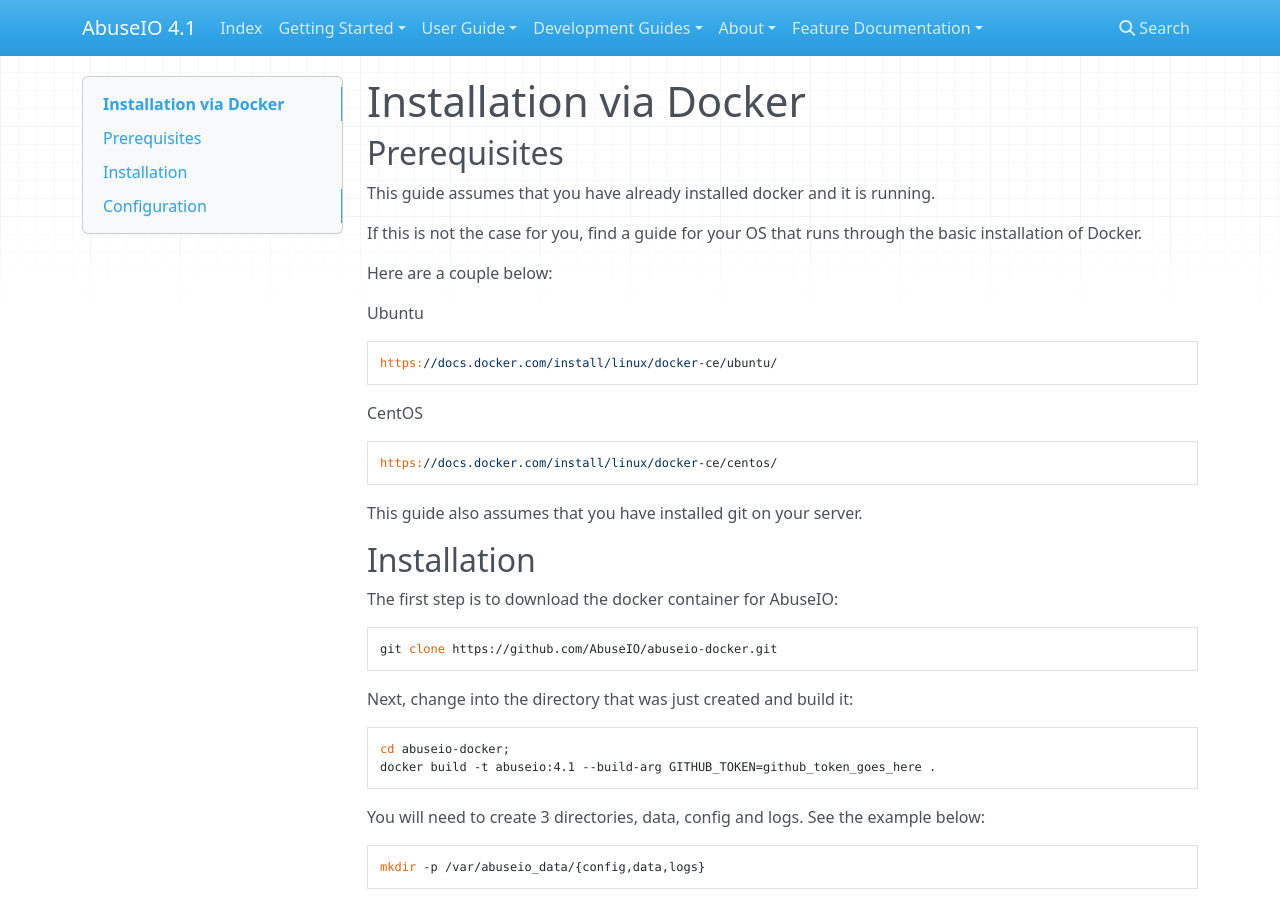
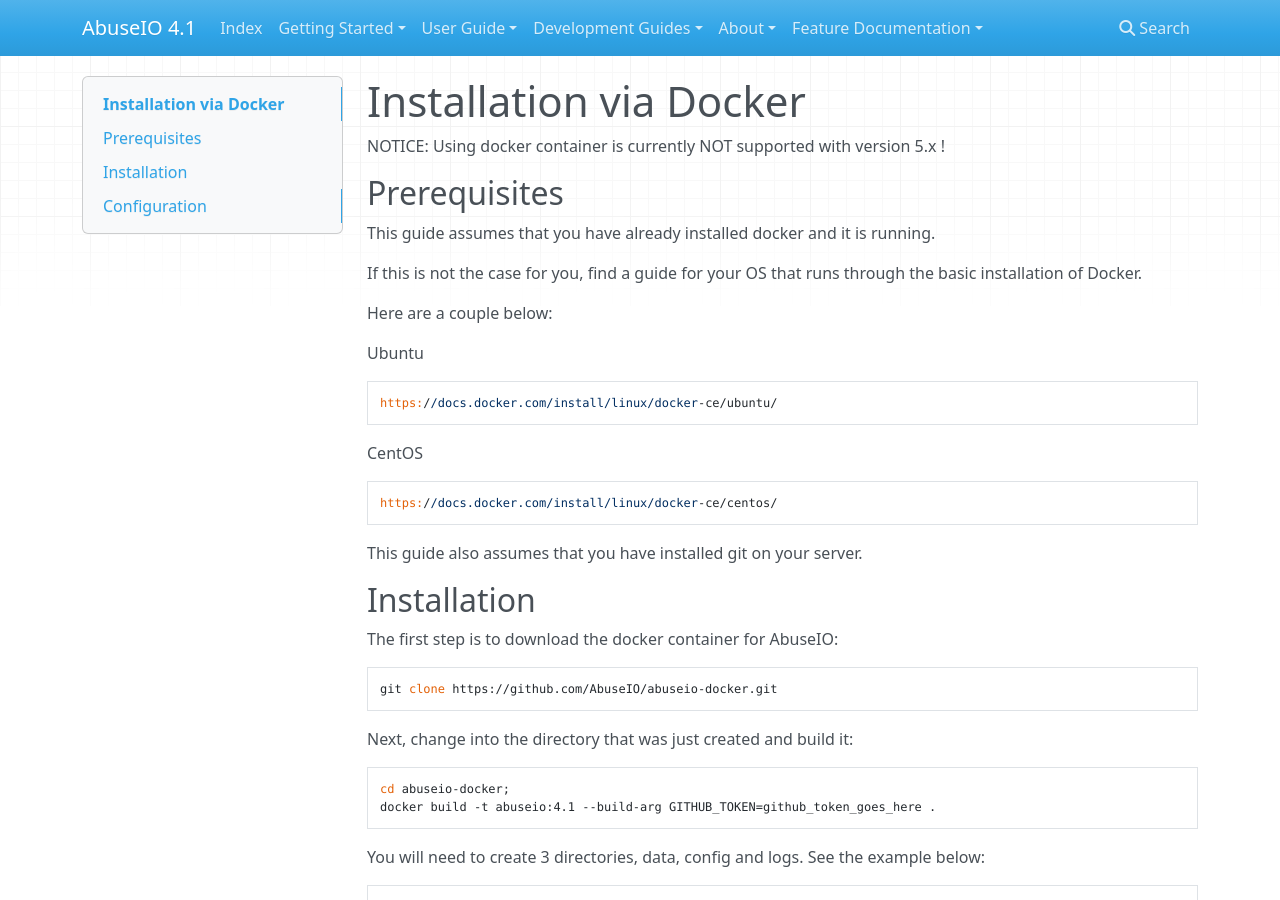
Before and after one commit to AbuseIO/abuseio-docs, an MkDocs documentation site: the page built from docs/installation_via_docker.md, in a window 1280 px wide and 900 px high. Built offline with MkDocs 1.6.1, drawn with Linux system fonts in a browser that asks for light colours; nearby versions of some CDN libraries; old or Windows-style settings are respelled for this version of MkDocs.

Commit message:
Update installation_via_docker.md

```diff
--- a/docs/installation_via_docker.md
+++ b/docs/installation_via_docker.md
@@ -1,4 +1,6 @@
 # Installation via Docker
+
+NOTICE: Using docker container is currently NOT supported with version 5.x !
 
 ## Prerequisites
 
```
